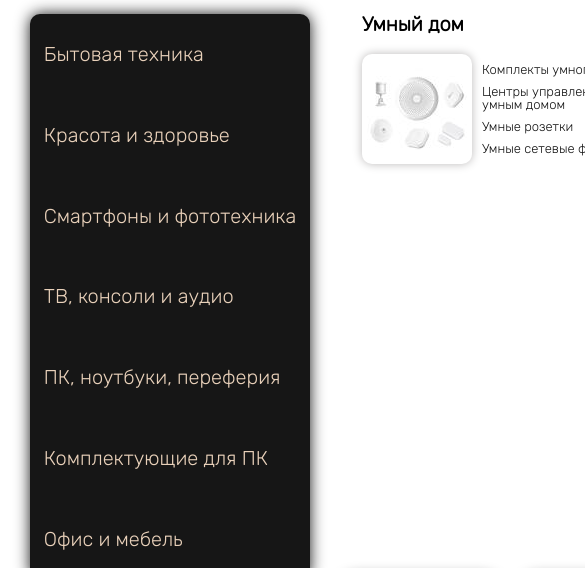
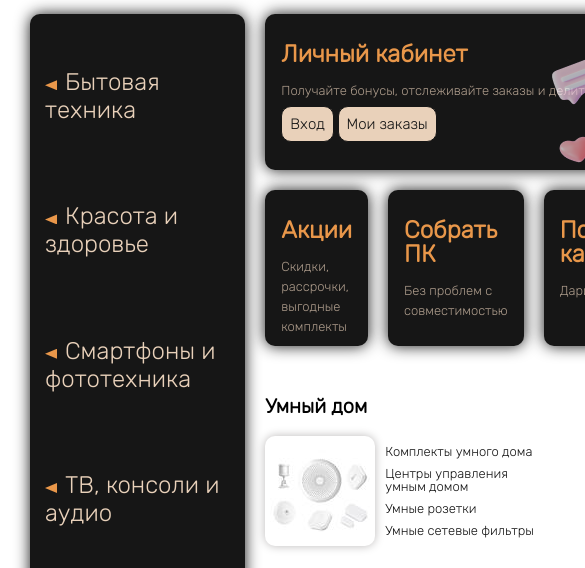
Before and after one commit to Geckonda/FireShop, a plain HTML site: page index.html in a window 390 px wide. Shown: the part 96-664 px from the top of the page, 585 px wide, since content can reach past the window. Drawn offline with Linux system fonts and the light colour scheme.

Commit message:
Adaptive (1250px - 992px)

```diff
--- /dev/null
+++ b/adaptive.css
@@ -0,0 +1,46 @@
+@media (max-width:1250px){
+    .homepage__top-grid{
+        width: 100%;
+        grid-template-columns: 1fr 2fr;
+    }
+
+    .category{
+        min-height: 100%;
+        grid-row: span 2;
+    }
+    .category__item{
+        font-size: var(--large);
+    }
+    .homepage__cards{
+        /* grid-template-rows: repeat(auto-fill, 1fr); */
+        grid-template-columns: unset;
+        grid-template-areas:
+        "profile"
+        "cards";
+    }
+    .homepage__card-container_wide{
+        grid-area: profile;
+    }
+    .homepage__card-container{
+        grid-area: cards;
+    }
+    .card{
+        height: 100px;
+    }
+    .homepage__offers{
+        display: grid;
+        grid-template-columns: repeat(auto-fill, minmax(300px, 1fr));
+        gap: 25px;
+    }
+    .brands{
+        flex-wrap: wrap;
+    }
+    .brand-card__link{
+        width: 75px;
+        height: 33px;
+    }
+    .brand-card__img{
+        max-width: 63px;
+        max-height: 33px;
+    }
+}
--- a/index.html
+++ b/index.html
@@ -3,6 +3,8 @@
 <head>
    <meta charset="UTF-8">
    <meta name="viewport" content="width=device-width, initial-scale=1.0">
+
+   <link rel="shortcut icon" href="img/logo/logo.png" type="image/png">
 
    <link rel="preconnect" href="https://fonts.googleapis.com">
    <link rel="preconnect" href="https://fonts.gstatic.com" crossorigin>
@@ -11,7 +13,8 @@
    <link rel="stylesheet" href="reset.css">
    <link rel="stylesheet" href="style.css">
    <link rel="stylesheet" href="simplify.css">
-   <title>Document</title>
+   <link rel="stylesheet" href="adaptive.css">
+   <title>Fireshop</title>
 </head>
 <body>
    <div class="wrapper">
@@ -76,12 +79,11 @@
          </div>
       </header>
       <main class="main">
-         <div class="homepage">
+         <section class="homepage">
             <div class="homepage__container  container">
                <div class="homepage__top-grid">
                   <div class="homepage__category">
                      <aside class="category">
-                        <!-- <h2 class="category__title">Категории</h2> -->
                         <ul class="category__body">
                            <li class="category__item">Бытовая техника</li>
                            <li class="category__item">Красота и здоровье</li>
@@ -95,7 +97,34 @@
                   </div>
                   <div class="homepage__content">
                      <div class="homepage__cards">
+                        <div class="homepage__card-container_wide">
+                           <div class="card wide-card">
+                              <div class="card__title">Личный кабинет</div>
+                              <div class="card__text">Получайте бонусы, отслеживайте заказы и делитесь мнением</div>
+                              <div class="card__button-container">
+                                 <button class="card__button">Вход</button>
+                                 <button class="card__button">Мои заказы</button>
+                              </div>
+                              <img src="img/cards/homepage/discont.png" alt="" id="profile-card-background">
+                           </div>
+                        </div>
+                        <div class="homepage__card-container">
+                           <div class="card">
+                              <div class="card__title">Акции</div>
+                              <div class="card__text">Скидки, рассрочки, выгодные комплекты</div>
 
+                           </div>
+                           <div class="card">
+                              <div class="card__title">Собрать ПК</div>
+                              <div class="card__text">Без проблем с совместимостью</div>
+
+                           </div>
+                           <div class="card">
+                              <div class="card__title">Подарочные карты</div>
+                              <div class="card__text">Дарите любимым</div>
+
+                           </div>
+                        </div>
                      </div>
 
                      <div class="homepage__offers">
@@ -164,7 +193,7 @@
                   </div>
                </div>
             </div>
-         </div>
+         </section>
 
       </main>
       <footer class="footer">
--- a/simplify.css
+++ b/simplify.css
@@ -2,3 +2,11 @@
    width: auto;
    min-width: unset;
  }
+ #profile-card-background{
+  position: absolute;
+  bottom: 0;
+  right: 0;
+  z-index: 1;
+  opacity: 70%;
+
+ }
--- a/style.css
+++ b/style.css
@@ -6,7 +6,8 @@
    /* Размеры шрифтов */
    --small:13px;
    --medium:20px;
-   --large:32px;
+   --large:24px;
+   --larger:32px;
    /* --------------- */
    /* Border-radius */
    --radius:10px;
@@ -74,6 +75,7 @@ a:hover{
    position: absolute;
    top: 20px;
    left: 0;
+   z-index: 100;
 }
 .sub-menu__list>li{
    background-color: var(--main-dark);
@@ -100,24 +102,82 @@ a:hover{
    min-height: 565px;
     display: grid;
     grid-template-columns: 280px auto;
-    grid-template-rows: auto auto;
+    grid-template-rows: auto auto auto;
     grid-column-gap: 20px;
     grid-template-areas:
         "category content"
-        "category content"
+        "category brands"
         "category brands";
 }
+.homepage__category{
+   grid-area: category;
+}
 .homepage__content {
-   padding: 0 32px;
+   /* padding: 0 32px; */
    grid-area: content;
 }
 .homepage__cards {
+   display: grid;
+   grid-template-columns: 1.5fr 3fr;
+   gap: 20px;
+   margin: 0 0 50px;
+}
+.homepage__card-container{
+   display: grid;
+   justify-content: space-between;
+   grid-template-columns: 1fr 1fr 1fr  ;
+
+   gap:20px;
+}
+.homepage__card-container_wide{
+   grid-template-columns: 1fr;
+}
+
+.card {
+   height: 175px;
+   background: var(--main-dark);
+   color: var(--main-light);
+   border-radius: var(--radius);
+   padding: 28px 16px;
+   position: relative;
+   box-shadow: 0px 0px 15px var(--main-dark);
+}
+.wide-card {
+}
+.card__title {
+   font-size: var(--large);
+   font-weight: 900;
+   color: var(--hovered);
+   margin-bottom: 15px;
+}
+.card__text {
+   font-size: var(--small);
+   line-height: 20px;
+   opacity: 70%;
+   z-index: 2;
+}
+.card__button-container {
+   position: absolute;
+   bottom: 28px;
+   z-index: 2;
+}
+.card__button {
+   color: var(--main-dark);
+   background: var(--main-light);
+   border-radius: var(--radius);
+   font-size: 15px;
+   padding: 8px;
+   border: 1px solid var(--main-dark);
+}
+.card__button:hover{
+   opacity: 80%;
 }
 
 .homepage__offers {
    width: 100%;
    display: flex;
    justify-content: space-between;
+   margin-bottom: 50px;
 }
 .offer {
 }
@@ -202,10 +262,23 @@ a:hover{
    display: flex;
    flex-direction: column;
    justify-content: space-around;
+   padding: 15px;
 }
 .category__item {
    font-size: var(--medium);
    cursor: pointer;
+   position: relative;
+   line-height: 2rem;
+}
+.category__item::before{
+   content: '';
+   margin-right: 8px;
+   display: inline-block;
+   width: 12px;
+   height: 10px;
+   background-color: var(--hovered);
+   clip-path: polygon(100% 0%, 0% 50%, 100% 100%);
+   /* transform: translate(25%, 25%); */
 }
 .category__item:hover{
    color: var(--hovered);
```
Also changed, not shown: img/cards/homepage/discont.png (added).
